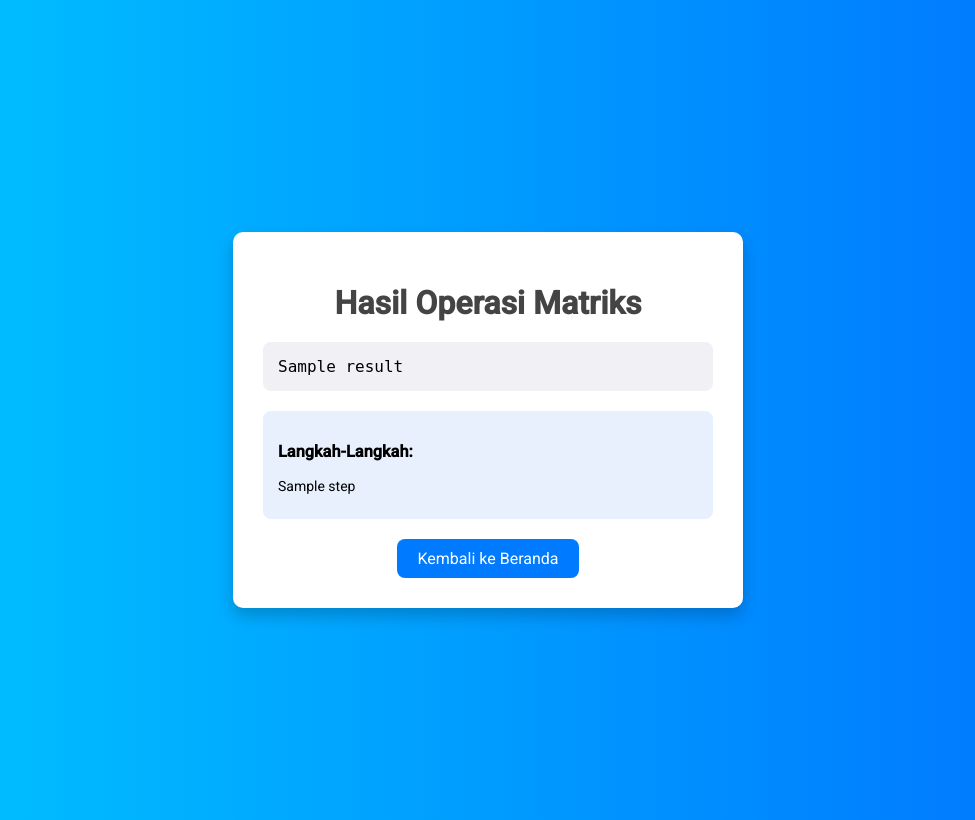
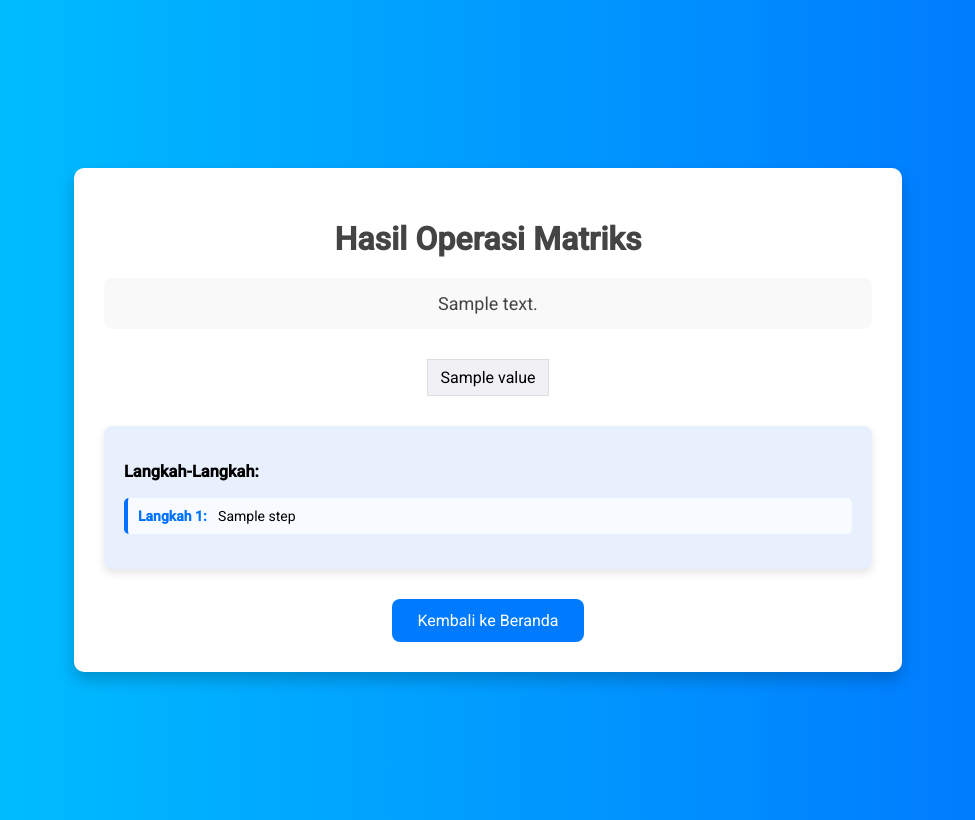
Before and after one commit to fathuhu/Alin-Matrix, a Flask app: template templates/result.html in a window 1280 px wide. Shown: the whole page, without its empty margins (152-1127 px from the left). Run offline with Flask 3, Linux system fonts and the light colour scheme; the template is opened without the code that fills it: most values are stand-ins (such as "Sample title", 1, 10 or a date in 2020).

Commit message:
refactoring result and folder assets for icon

```diff
--- a/app.py
+++ b/app.py
@@ -69,7 +69,7 @@ def process_matrices():
                 result = "Error: Matriks tidak dapat dibalik (singular)."
         elif operation == 'row_echelon':
             result, steps = row_echelon_with_steps(matrix1)
-        elif operation == 'solve_linear_system' and rows1 == cols1:
+        elif operation == 'solve_linear_system' :
             result, steps = solve_linear_system(matrix1, method)
         else:
             return "Error: Operasi tidak valid atau dimensi matriks tidak cocok.", 400
--- a/templates/index.html
+++ b/templates/index.html
@@ -3,7 +3,8 @@
 <head>
     <meta charset="UTF-8">
     <meta name="viewport" content="width=device-width, initial-scale=1.0">
-    <title>Pilih Operasi Matriks</title>
+    <title>Kalkulator matrix: Pilih Operasi Matriks</title>
+    <link rel="icon" type="image/x-icon" href="../assets/icon/math-book.ico">
     <style>
         /* CSS untuk layout dan tampilan */
         @import url('https://fonts.googleapis.com/css2?family=Roboto:wght@400;500&display=swap');
--- a/templates/input.html
+++ b/templates/input.html
@@ -3,7 +3,7 @@
 <head>
     <meta charset="UTF-8">
     <meta name="viewport" content="width=device-width, initial-scale=1.0">
-    <title>Input Matriks</title>
+    <title>Kalkulator Matrix: input matrix</title>
     <style>
         @import url('https://fonts.googleapis.com/css2?family=Roboto:wght@400;500&display=swap');
         body {
--- a/templates/result.html
+++ b/templates/result.html
@@ -3,7 +3,7 @@
 <head>
     <meta charset="UTF-8">
     <meta name="viewport" content="width=device-width, initial-scale=1.0">
-    <title>Hasil Operasi Matriks</title>
+    <title>Kalkulator Matrix: Hasil Operasi Matriks</title>
     <style>
         @import url('https://fonts.googleapis.com/css2?family=Roboto:wght@400;500&display=swap');
         body {
@@ -22,55 +22,138 @@
             padding: 30px;
             border-radius: 10px;
             box-shadow: 0 8px 16px rgba(0, 0, 0, 0.2);
-            width: 450px;
+            width: 60%;
+            max-width: 800px;
             text-align: center;
+            max-height: 80vh;
+            overflow-y: auto;
         }
         h1 {
             color: #444;
             margin-bottom: 20px;
         }
-        pre {
+        .matrix-result {
+            display: flex;
+            justify-content: center;
+            margin-bottom: 30px;
+        }
+        table {
+            border-collapse: collapse;
+            width: auto;
+            margin: 0 auto;
+        }
+        th, td {
+            border: 1px solid #ddd;
+            padding: 8px 12px;
+            text-align: center;
+        }
+        th {
+            background-color: #0072ff;
+            color: white;
+            font-weight: 500;
+        }
+        td {
             background-color: #f0f0f5;
+        }
+        .text-result {
+            font-size: 18px;
+            color: #444;
+            background-color: #f9f9f9;
             padding: 15px;
             border-radius: 8px;
+            margin-bottom: 30px;
+        }
+        .steps {
             text-align: left;
-            font-size: 16px;
+            background-color: #e8f0fe;
+            padding: 20px;
+            border-radius: 8px;
+            margin-top: 20px;
+            font-size: 14px;
+            box-shadow: 0 4px 8px rgba(0, 0, 0, 0.1);
+            max-height: 300px; /* Batas maksimum tinggi untuk scroll */
+            overflow-y: auto; /* Scroll pada langkah */
+        }
+        .step {
+            margin-bottom: 15px;
+            padding: 10px;
+            background-color: #f7faff;
+            border-left: 4px solid #0072ff;
+            border-radius: 5px;
+        }
+        .step-number {
+            font-weight: bold;
+            color: #0072ff;
+            margin-right: 8px;
         }
         a {
             display: inline-block;
-            margin-top: 20px;
-            padding: 10px 20px;
+            margin-top: 30px;
+            padding: 12px 25px;
             background-color: #007BFF;
             color: white;
             text-decoration: none;
             border-radius: 8px;
+            transition: background-color 0.3s ease;
         }
-        .steps {
-            text-align: left;
-            background-color: #e8f0fe;
-            padding: 15px;
-            border-radius: 8px;
-            margin-top: 20px;
-            font-size: 14px;
-        }
-        .step {
-            margin-bottom: 10px;
+        a:hover {
+            background-color: #0056b3;
         }
     </style>
 </head>
 <body>
     <div class="result-container">
         <h1>Hasil Operasi Matriks</h1>
-        <pre>{{ result }}</pre>
+
+        <!-- Kondisi jika hasil berupa teks, matriks, atau keduanya -->
+        {% if result.text and result.matrix %}
+            <!-- Jika `result` mengandung teks dan matriks -->
+            <div class="text-result">{{ result.text }}</div>
+            <div class="matrix-result">
+                <table>
+                    {% for row in result.matrix %}
+                    <tr>
+                        {% for value in row %}
+                        <td>{{ value }}</td>
+                        {% endfor %}
+                    </tr>
+                    {% endfor %}
+                </table>
+            </div>
+        {% elif result is string %}
+            <!-- Jika hasil berupa teks -->
+            <div class="text-result">{{ result }}</div>
+        {% elif result is iterable and result[0] is iterable %}
+            <!-- Jika hasil berupa matriks -->
+            <div class="matrix-result">
+                <table>
+                    {% for row in result %}
+                    <tr>
+                        {% for value in row %}
+                        <td>{{ value }}</td>
+                        {% endfor %}
+                    </tr>
+                    {% endfor %}
+                </table>
+            </div>
+        {% else %}
+            <!-- Tampilkan hasil dengan cara lain jika format tidak dikenali -->
+            <div class="text-result">{{ result }}</div>
+        {% endif %}
+
         <!-- Tambahkan langkah-langkah jika tersedia -->
         {% if steps %}
         <div class="steps">
             <h3>Langkah-Langkah:</h3>
             {% for step in steps %}
-                <div class="step">{{ step }}</div>
+                <div class="step">
+                    <span class="step-number">Langkah {{ loop.index }}:</span> {{ step }}
+                </div>
             {% endfor %}
         </div>
         {% endif %}
+
+        <!-- Tombol untuk kembali ke beranda -->
         <a href="/">Kembali ke Beranda</a>
     </div>
 </body>
```
Also changed, not shown: assets/icon/android-chrome-192x192.png (added), assets/icon/android-chrome-512x512.png (added), assets/icon/apple-touch-icon.png (added), assets/icon/favicon-16x16.png (added), assets/icon/favicon-32x32.png (added), assets/icon/favicon.ico (added), assets/icon/math-book.ico (added), assets/icon/site.webmanifest (added).
